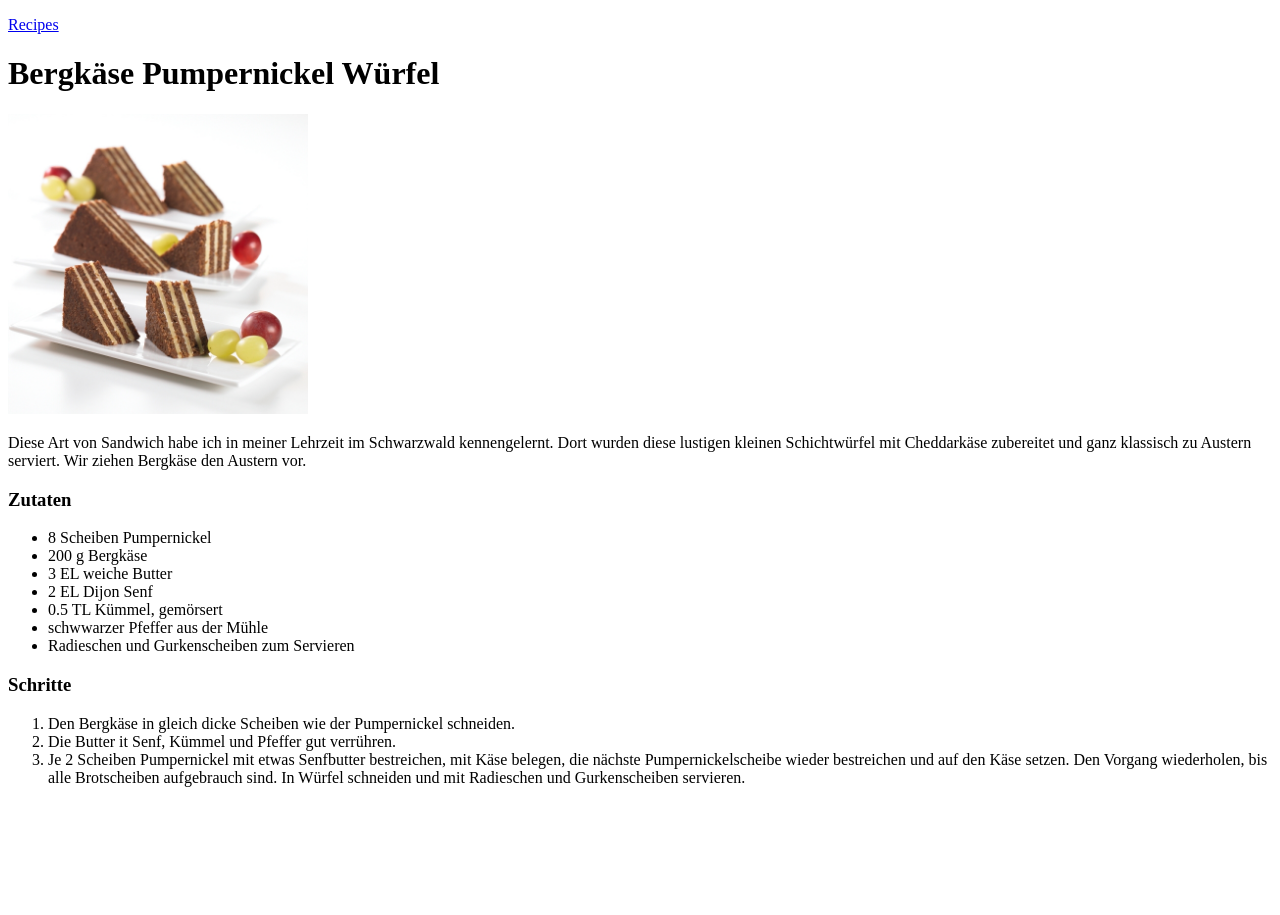
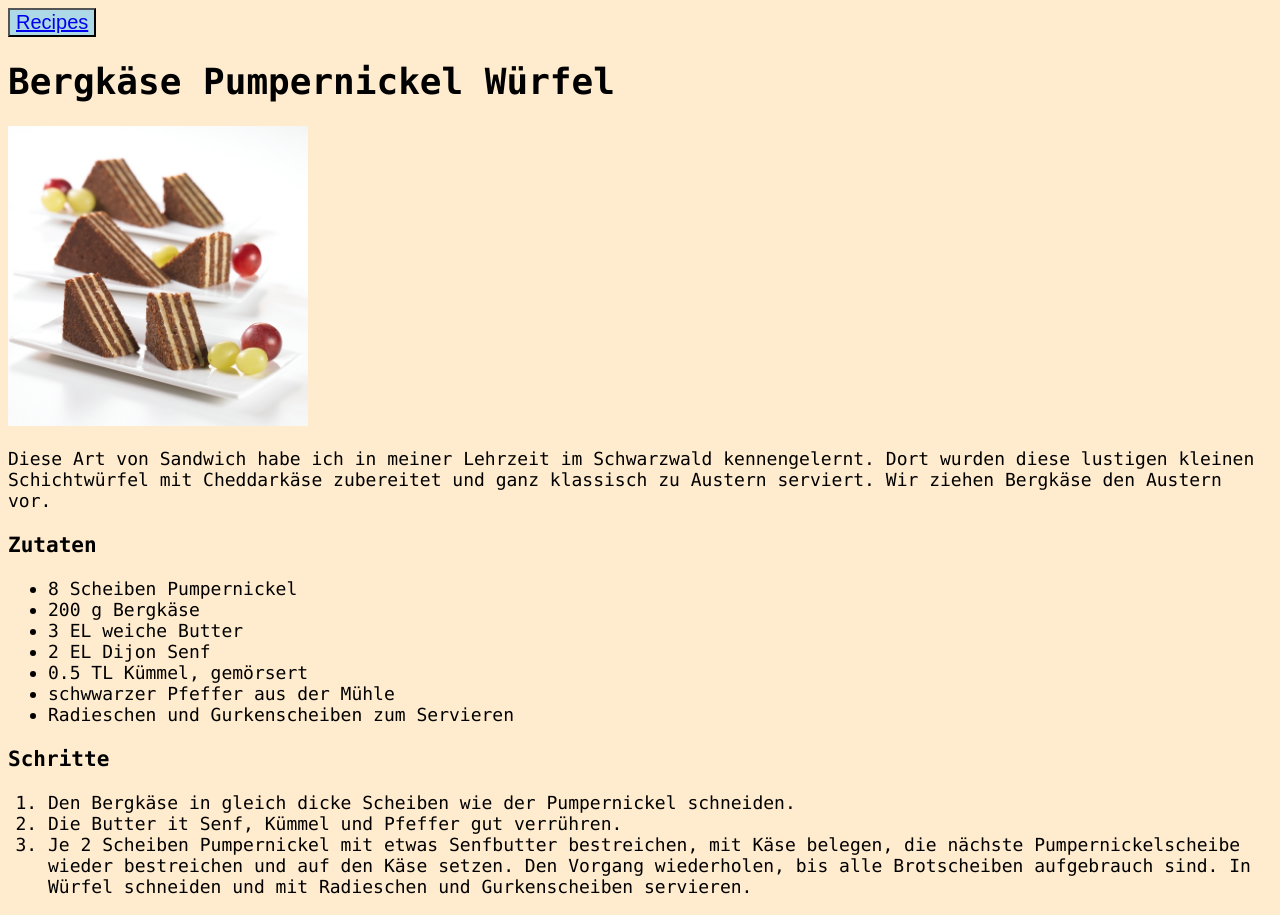
Before and after one commit to marioschoch/odin-recipes, a plain HTML site: page recipes/bergkaese-pumpernickel-wuerfel.html in a window 1280 px wide. Before the commit the page ends 803 px from the top, so only its background shows below. Drawn offline with Linux system fonts and the light colour scheme.

Commit message:
Add buttons to go back

```diff
--- a/recipes/bergkaese-pumpernickel-wuerfel.html
+++ b/recipes/bergkaese-pumpernickel-wuerfel.html
@@ -4,9 +4,10 @@
     <meta charset="UTF-8">
     <meta name="viewport" content="width=device-width, initial-scale=1.0">
     <title>Bergkäse-Pumpernickel-Würfel</title>
+    <link rel="stylesheet" href="../style.css">
 </head>
-<body>
-    <p><a href="../index.html">Recipes</a></p>
+<body class="rezept">
+    <button><a href="../index.html">Recipes</a></button>
     <h1>Bergkäse Pumpernickel Würfel</h1>
     <img src="../images/bergkäse-pumpernickel-würfel.jpg" alt="Bergkäse-Pumpernickel-Würfel" height="300" width="300">
     <p>
```
Also changed, not shown: recipes/pistazien-limetten-cake.html (+3 -2 lines), recipes/ziegenkäse-spätzle.html (+3 -2 lines).
